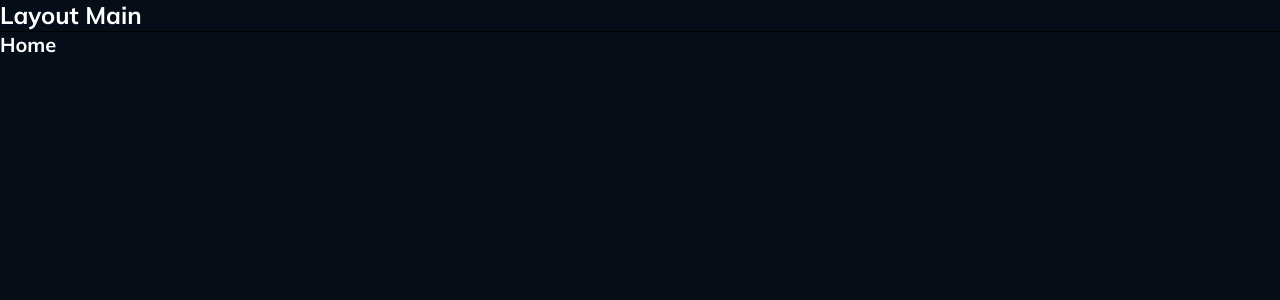
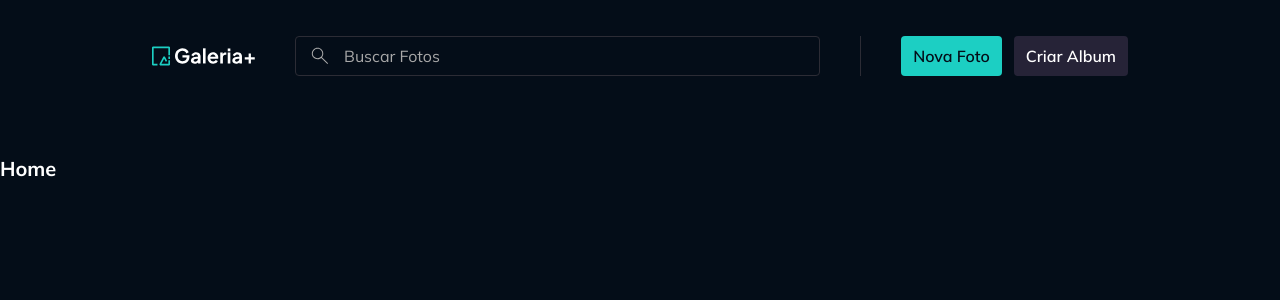
Before and after one commit to bruno0023/gallery-, a React (Vite) app: page / in a window 1280 px wide. Shown: the top 300 px of the page. Built offline with nearby package versions, Linux system fonts and the light colour scheme.

Commit message:
feat: implementado search de fotos com debounce

```diff
--- a/src/components/image-file-preview.tsx
+++ b/src/components/image-preview.tsx
@@ -1,4 +1,4 @@
-import { type VariantProps, tv } from "tailwind-variants"
+import { tv } from "tailwind-variants"
 
 const imageFilePreviewVariants = tv({
     base: 'rounded-lg overflow-hidden',
@@ -12,7 +12,7 @@
     imageClassName?: string
 }
 
-export default function ImagieFilePreview({
+export default function ImagiePreview({
     className,
     imageClassName,
     ...props
--- /dev/null
+++ b/src/components/main-content.tsx
@@ -0,0 +1,15 @@
+import cx from 'classnames';
+
+interface MainContentProps extends React.ComponentProps<'main'> { }
+
+export default function MainContent({
+    children,
+    className,
+    ...props
+}: MainContentProps) {
+    return (
+        <main className={cx('mt-20 pb-20', className)} {...props} >
+            {children}
+        </main>
+    )
+}
--- /dev/null
+++ b/src/components/main-header.tsx
@@ -0,0 +1,39 @@
+import Container from "./container";
+import React from "react";
+import cx from "classnames";
+//icone
+import Logo from "../assets/images/galeria-plus-full-logo.svg?react";
+import { Link } from "react-router";
+import Button from "./button";
+import PhotoSearch from "./photo-search";
+import Divider from "./divider";
+
+interface MainHeaderProps extends React.ComponentProps<typeof Container> { }
+
+export default function MainHeader({
+    className,
+    ...props
+}: MainHeaderProps) {
+    return (
+        <>
+            <Container
+                as='header'
+                className={cx(`flex justify-between items-center gap-10`, className)}
+                {...props}
+            >
+                <Link to="/">
+                    <Logo className='h-5'/>
+                </Link>
+
+                <PhotoSearch />
+
+                <Divider orientation="vertical" className="h-10" />
+
+                <div className="flex items-center gap-3">
+                    <Button>Nova Foto</Button>
+                    <Button variant='secondary'>Criar Album</Button>
+                </div>
+            </Container>
+        </>
+    )
+}
--- /dev/null
+++ b/src/components/photo-search.tsx
@@ -0,0 +1,37 @@
+import InputText from "./input-text";
+import React from "react";
+
+//Icone
+import SearchIcon from "../assets/icons/search.svg?react";
+import { debounce } from "../helpers/utils";
+
+export default function PhotoSearch() {
+
+    const [inputValue, SetInputValue] = React.useState("")
+
+    const debouncedSetValue = React.useCallback(
+        debounce((value: string) => {
+            console.log("Valor buscado:", value);
+        }, 200),
+        []
+    );
+
+    function handleInputChange(e: React.ChangeEvent<HTMLInputElement>) {
+        const value = e.target.value
+
+        SetInputValue(value)
+        debouncedSetValue(value)
+    }
+
+    return (
+        <>
+            <InputText
+                icon={SearchIcon}
+                placeholder="Buscar Fotos"
+                className='flex-1'
+                value={inputValue}
+                onChange={handleInputChange}
+            />
+        </>
+    )
+}
--- /dev/null
+++ b/src/contexts/albums/models/album.ts
@@ -0,0 +1,4 @@
+export interface Album {
+    id: string;
+    title: string
+}
--- /dev/null
+++ b/src/helpers/utils.ts
@@ -0,0 +1,20 @@
+
+export function debounce<T extends (...args: any[]) => any>(
+    func: T,
+    wait: number,
+) {
+    let timeout: ReturnType<typeof setTimeout> | null = null
+
+    return function (...args: Parameters<T>): void {
+        const later = () =>{
+            timeout = null;
+            func(...args);
+        }
+
+        if(timeout !== null) {
+            clearTimeout(timeout);
+        }
+
+        timeout = setTimeout(later, wait);
+    }
+}
--- a/src/pages/layout-main.tsx
+++ b/src/pages/layout-main.tsx
@@ -1,12 +1,14 @@
 import { Outlet } from "react-router";
-import Text from "../components/text";
+import MainHeader from "../components/main-header";
+import MainContent from "../components/main-content";
 
 export default function LayoutMain() {
     return (
         <>
-            <Text variant='heading-large'>Layout Main</Text>
-            <hr/>
-            <Outlet />
+            <MainHeader className="mt-9" />
+            <MainContent>
+                <Outlet />
+            </MainContent>
         </>
     )
 }
--- a/src/pages/page-components.tsx
+++ b/src/pages/page-components.tsx
@@ -7,7 +7,7 @@
 import InputCheckbox from "../components/input-checkbox";
 import InputSingleFile from "../components/input-single-file";
 import { useForm } from "react-hook-form";
-import ImagieFilePreview from "../components/image-file-preview";
+import ImagieFilePreview from "../components/image-preview";
 import { Dialog, DialogBody, DialogContent, DialogFooter, DialogHeader, DialogTrigger } from "../components/dialog";
 import { DialogClose } from "@radix-ui/react-dialog";
 
```
Also changed, not shown: src/contexts/photo/models/photo.ts (added, +9 -0 lines).
